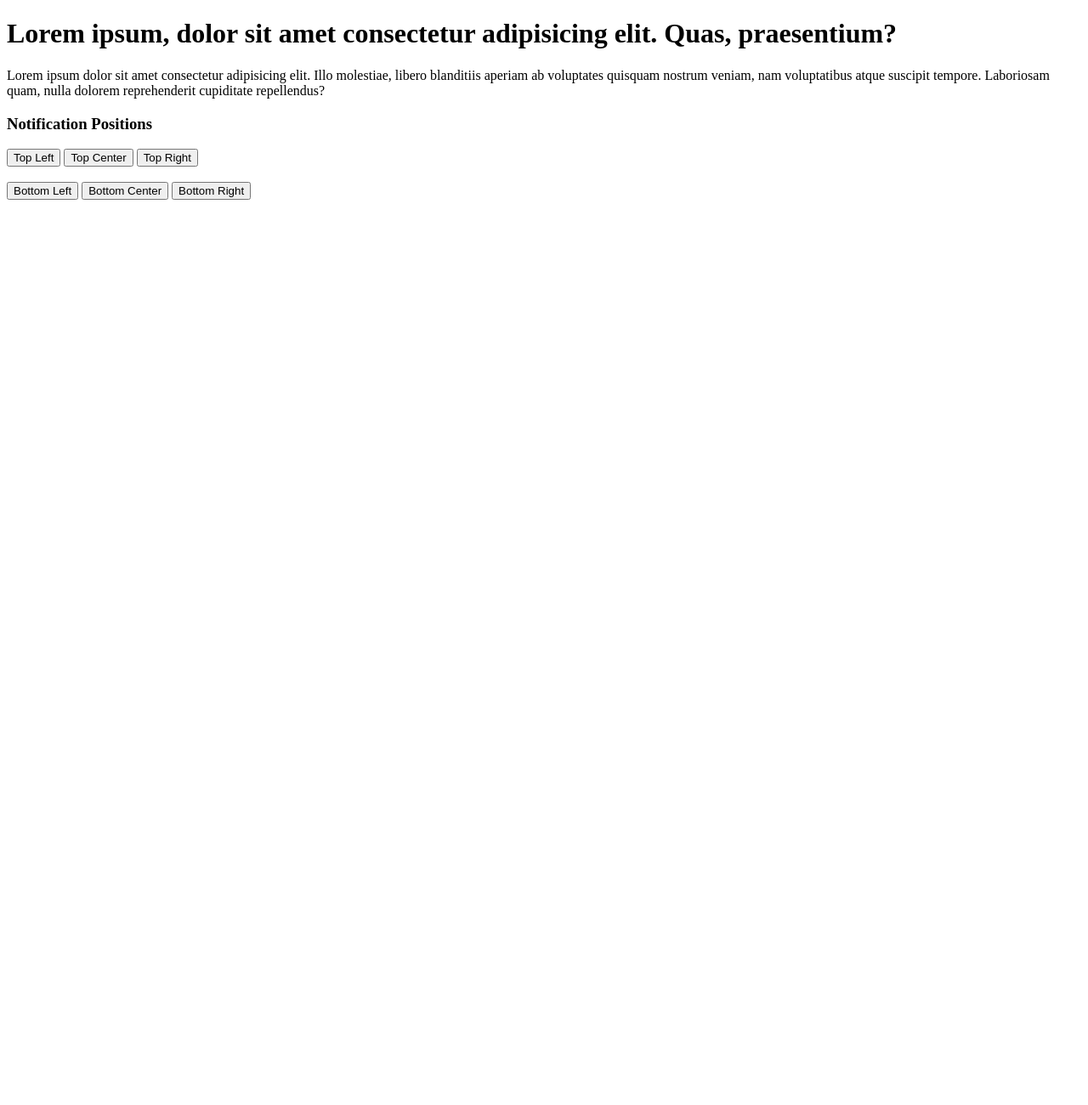
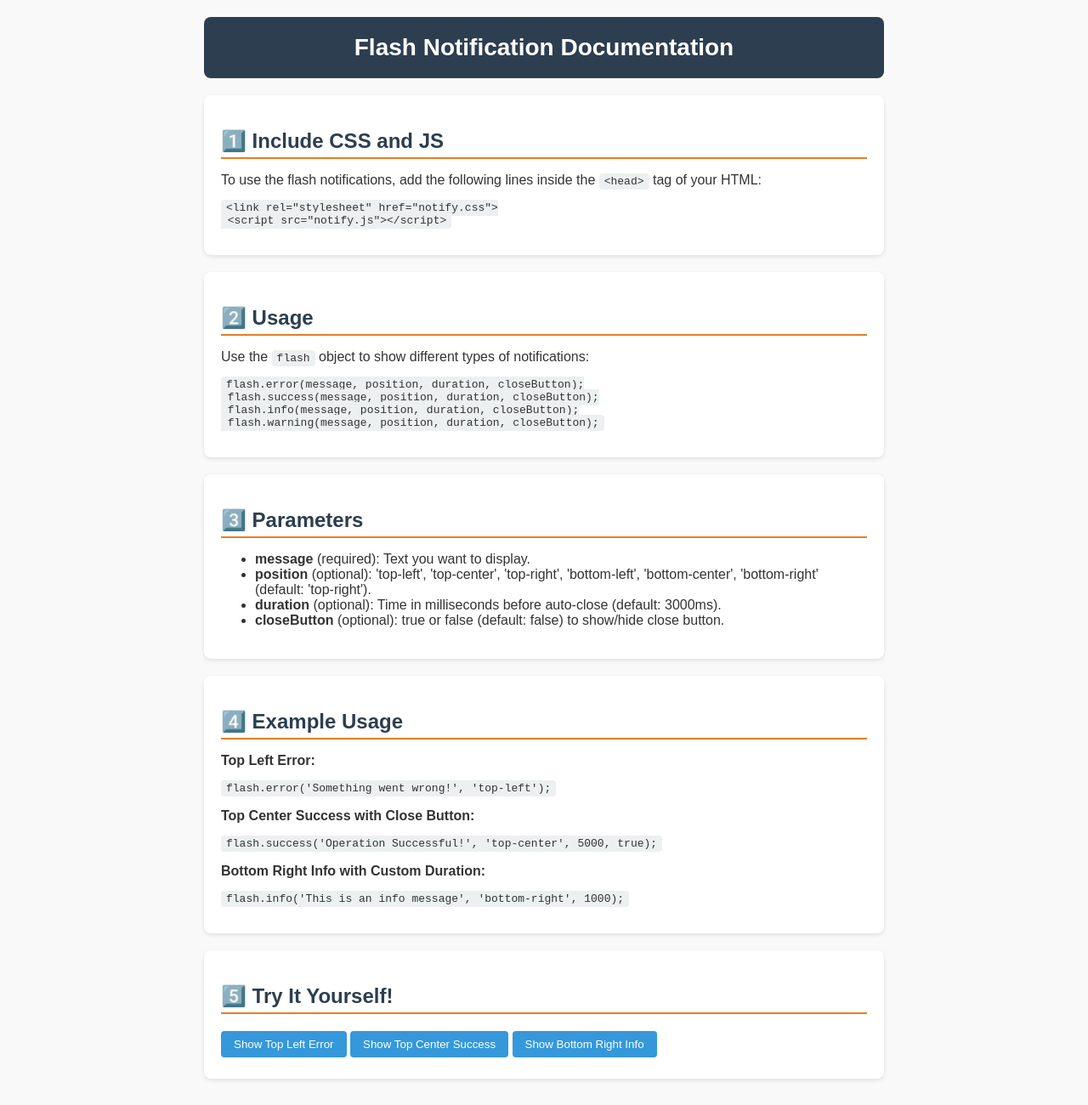
Before and after one commit to aman-SINGH7999/flashnote, a plain HTML site: page FlashNote/index.html in a window 1280 px wide. Shown: the whole page at 85% size. Before the commit the page ends 800 px from the top, so only its background shows below. Drawn offline with Linux system fonts and the light colour scheme.

Commit message:
create the documentation

```diff
--- a/FlashNote/index.html
+++ b/FlashNote/index.html
@@ -1,26 +1,121 @@
+
+
 <!DOCTYPE html>
 <html lang="en">
 <head>
     <meta charset="UTF-8">
     <meta name="viewport" content="width=device-width, initial-scale=1.0">
-    <title>Document</title>
+    <title>Flash Notification Documentation</title>
     <link rel="stylesheet" href="notify.css">
     <script src="notify.js"></script>
+    <style>
+        body {
+            font-family: Arial, sans-serif;
+            margin: 0;
+            padding: 20px;
+            background: #f9f9f9;
+            color: #333;
+        }
+        .page{
+            max-width: 800px;
+            width: 100%;
+            margin: 0 auto;
+        }
+        header {
+            background: #2c3e50;
+            color: white;
+            padding: 20px;
+            text-align: center;
+            border-radius: 8px;
+            margin-bottom: 20px;
+        }
+        h1 {
+            margin: 0;
+            font-size: 28px;
+        }
+        section {
+            background: white;
+            padding: 20px;
+            border-radius: 8px;
+            box-shadow: 0 2px 5px rgba(0,0,0,0.1);
+            margin-bottom: 20px;
+        }
+        h2 {
+            color: #2c3e50;
+            border-bottom: 2px solid #e67e22;
+            padding-bottom: 5px;
+            margin-bottom: 15px;
+        }
+        code {
+            background: #ecf0f1;
+            padding: 2px 6px;
+            border-radius: 4px;
+            font-family: monospace;
+        }
+        .btn {
+            display: inline-block;
+            padding: 8px 15px;
+            background: #3498db;
+            color: white;
+            border: none;
+            border-radius: 4px;
+            text-decoration: none;
+            cursor: pointer;
+            margin: 5px 0;
+        }
+        .btn:hover {
+            background: #2980b9;
+        }
+    </style>
 </head>
 <body>
-    <div>
-        <h1>Lorem ipsum, dolor sit amet consectetur adipisicing elit. Quas, praesentium?</h1>
-        <div>Lorem ipsum dolor sit amet consectetur adipisicing elit. Illo molestiae, libero blanditiis aperiam ab voluptates quisquam nostrum veniam, nam voluptatibus atque suscipit tempore. Laboriosam quam, nulla dolorem reprehenderit cupiditate repellendus?</div>
+    <div class="page">
+        <header>
+            <h1>Flash Notification Documentation</h1>
+        </header>
 
-        <h3>Notification Positions</h3>
-        <button onclick="flash.error('Top Left Alert',)">Top Left</button>
-        <button onclick="flash.success('Top Center Alert','top-left')">Top Center</button>
-        <button onclick="flash.info('Top Right Alert', 'top-right', 1000)">Top Right</button>
-        <br><br>
-        <button onclick="flash.warning('Bottom Left Alert','bottom-left', 3000, true)">Bottom Left</button>
-        <button onclick="flash.error('Bottom Center Alert', 'bottom-center')">Bottom Center</button>
-        <button onclick="flash.success('Bottom Right Alert','bottom-right')">Bottom Right</button>
+        <section>
+            <h2>1️⃣ Include CSS and JS</h2>
+            <p>To use the flash notifications, add the following lines inside the <code>&lt;head&gt;</code> tag of your HTML:</p>
+            <pre><code>&lt;link rel="stylesheet" href="notify.css"&gt;
+ &lt;script src="notify.js"&gt;&lt;/script&gt;</code></pre>
+        </section>
 
+        <section>
+            <h2>2️⃣ Usage</h2>
+            <p>Use the <code>flash</code> object to show different types of notifications:</p>
+            <pre><code>flash.error(message, position, duration, closeButton);
+ flash.success(message, position, duration, closeButton);
+ flash.info(message, position, duration, closeButton);
+ flash.warning(message, position, duration, closeButton);</code></pre>
+        </section>
+
+        <section>
+            <h2>3️⃣ Parameters</h2>
+            <ul>
+                <li><strong>message</strong> (required): Text you want to display.</li>
+                <li><strong>position</strong> (optional): 'top-left', 'top-center', 'top-right', 'bottom-left', 'bottom-center', 'bottom-right' (default: 'top-right').</li>
+                <li><strong>duration</strong> (optional): Time in milliseconds before auto-close (default: 3000ms).</li>
+                <li><strong>closeButton</strong> (optional): true or false (default: false) to show/hide close button.</li>
+            </ul>
+        </section>
+
+        <section>
+            <h2>4️⃣ Example Usage</h2>
+            <p><strong>Top Left Error:</strong></p>
+            <pre><code>flash.error('Something went wrong!', 'top-left');</code></pre>
+            <p><strong>Top Center Success with Close Button:</strong></p>
+            <pre><code>flash.success('Operation Successful!', 'top-center', 5000, true);</code></pre>
+            <p><strong>Bottom Right Info with Custom Duration:</strong></p>
+            <pre><code>flash.info('This is an info message', 'bottom-right', 1000);</code></pre>
+        </section>
+
+        <section>
+            <h2>5️⃣ Try It Yourself!</h2>
+            <button class="btn" onclick="flash.error('Top Left Alert', 'top-left')">Show Top Left Error</button>
+            <button class="btn" onclick="flash.success('Top Center Alert', 'top-center')">Show Top Center Success</button>
+            <button class="btn" onclick="flash.info('Bottom Right Alert', 'bottom-right')">Show Bottom Right Info</button>
+        </section>
     </div>
 </body>
 </html>
--- a/FlashNote/notify.js
+++ b/FlashNote/notify.js
@@ -12,10 +12,10 @@
     }
 
     const preloadedSounds = {
-        success: new Audio("sounds/success.wav"),
-        error: new Audio("sounds/error.wav"),
-        warning: new Audio("sounds/error.wav"),
-        info: new Audio("sounds/success.wav"),
+        success: new Audio("/sounds/success.wav"),
+        error: new Audio("/sounds/error.wav"),
+        warning: new Audio("/sounds/error.wav"),
+        info: new Audio("/sounds/success.wav"),
       };
 
       // Preload the audio files
```
